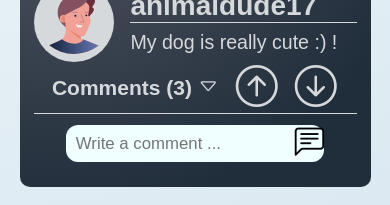
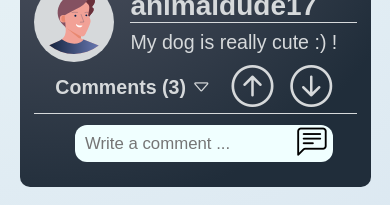
Before and after one commit to Simon-R0256/Pet-Hotel, a React (Create React App) app: page / in a window 390 px wide. Both pictures are taken after a click on the item "Pet-Feed". Shown: the part 443-648 px from the top of the page. Built offline with nearby package versions, Linux system fonts and the light colour scheme.

Commit message:
Mobile Fixes

```diff
--- a/src/Components/petfeed.css
+++ b/src/Components/petfeed.css
@@ -67,11 +67,12 @@
 }
 
 .expandComments{
-    font-size: 1.5rem;
+    font-size: 1.4rem;
     font-weight: 600;
     border-radius: 20px;
     border: 1px solid transparent;
-    padding: 4px 6px;
+    padding: 5px 5px;
+    white-space: nowrap;
 }
 
 .expandComments:hover{
@@ -147,7 +148,7 @@
     background-color: azure;
     border: none;
     font-size: 1.2rem;
-    padding: 2px 11% 2px 10px;
+    padding: 2px 3rem 2px 10px;
     border-radius: 12px;
     margin-left: 10%;
 }
@@ -157,10 +158,10 @@
 }
 
 .createComment button{
-    width: 10%;
+    width: 1rem;
     height: 100%;
     position: relative;
-    right: 11%;
+    right: 3rem;
     background: transparent;
     font-size: 2.1rem;
     border: none;
```
